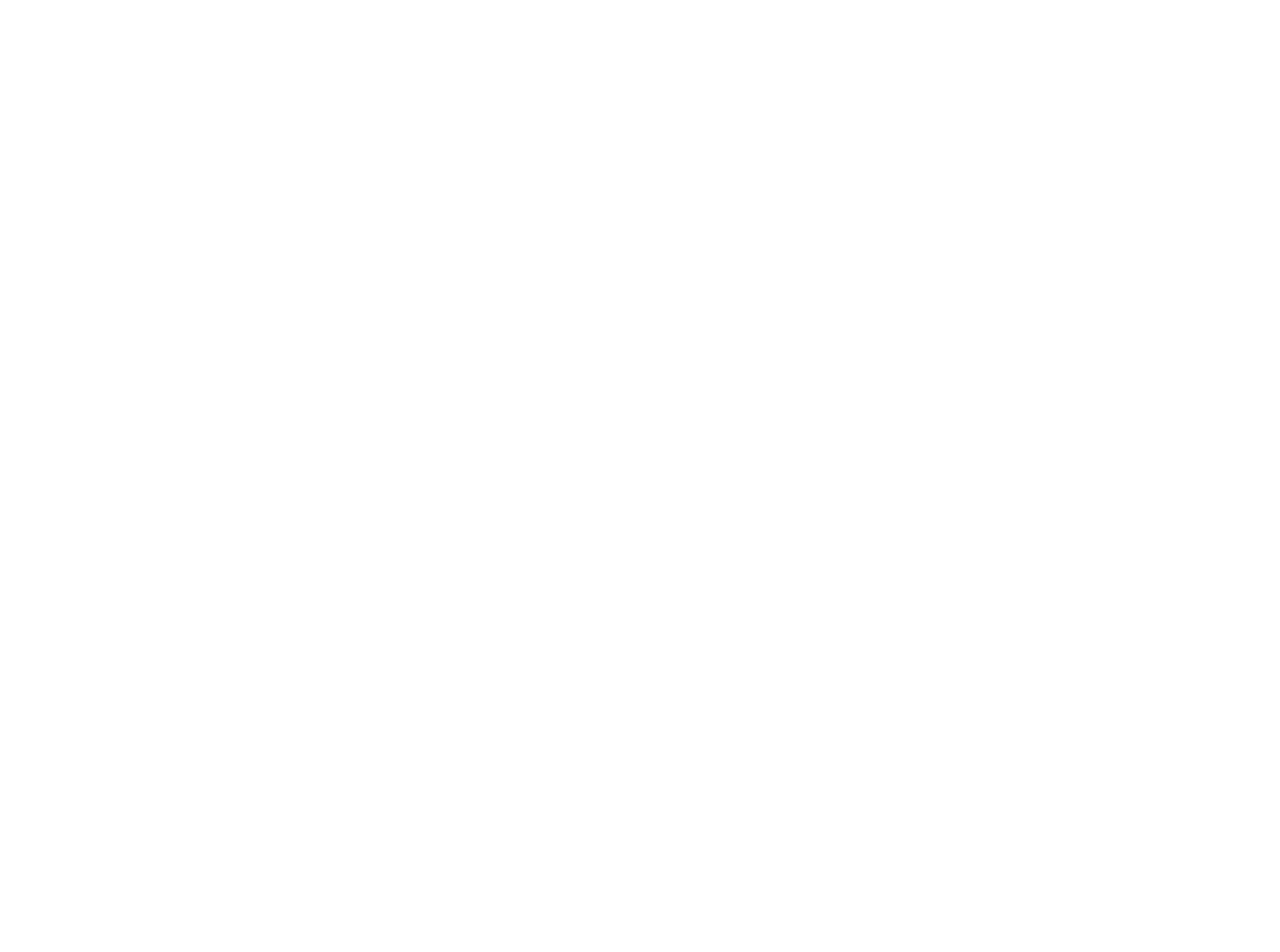
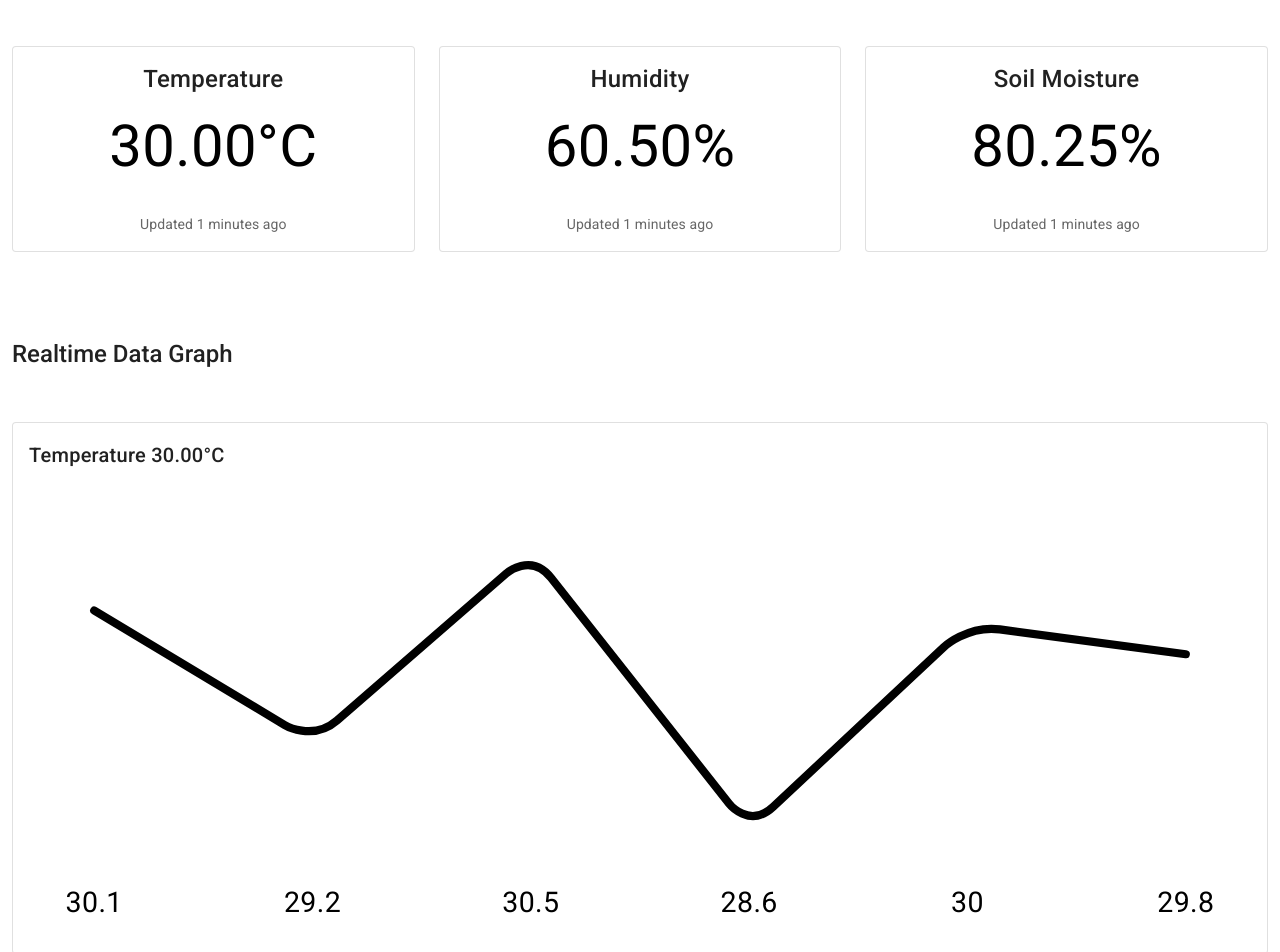
Before and after one commit to tomimandalap/smart-farm, a Vue app: page /monitoring in a window 1280 px wide. Shown: the part 960-1912 px from the top of the page. Before the commit the page ends 848 px from the top, so only its background shows below. Built offline with nearby package versions, Linux system fonts and the light colour scheme.

Commit message:
feat: monitoring realtime data & realtime data graph

```diff
--- a/src/assets/scss/globals.scss
+++ b/src/assets/scss/globals.scss
@@ -32,6 +32,9 @@
 .f-title {
   font-size: 42px;
 }
+.f-card-text {
+  font-size: 58px;
+}
 .cursor {
   cursor: pointer;
 }
--- a/src/router/index.js
+++ b/src/router/index.js
@@ -33,19 +33,20 @@
   routes,
 })
 
-// router.beforeEach((to, from, next) => {
-//   window.scrollTo(0, 0)
-//   if (to.name) {
-//     if (window.navigator.onLine) {
-//       return next('/timeout')
-//       // router.push('/timeout').catch(() => {})
-//     } else {
-//       return next()
-//     }
-//   } else {
-//     return next()
-//   }
-// })
+router.beforeEach((to, from, next) => {
+  window.scrollTo(0, 0)
+  if (to.name) {
+    return next()
+    // if (window.navigator.onLine) {
+    //   return next('/timeout')
+    //   // router.push('/timeout').catch(() => {})
+    // } else {
+    //   return next()
+    // }
+  } else {
+    return next()
+  }
+})
 
 const DEFAULT_TITLE = 'Smart Farm'
 router.afterEach(to => {
--- a/src/views/Monitoring.vue
+++ b/src/views/Monitoring.vue
@@ -1,16 +1,109 @@
 <template>
   <div>
     <Jumbotron :title="title" :powerby="powerby" />
+
+    <section class="realtime">
+      <v-container fluid>
+        <h2 class="font-weight-medium" style="margin-top: 70px">
+          Realtime Data
+        </h2>
+        <v-row>
+          <v-col lg="4" md="4" sm="12" cols="12">
+            <v-card elevation="0" outlined class="mt-10 text-center">
+              <v-card-title class="d-block mx-auto f-xl">
+                Temperature
+              </v-card-title>
+              <v-card-text class="f-card-text my-6 black--text">
+                30.00&deg;C
+              </v-card-text>
+              <v-card-subtitle>Updated 1 minutes ago</v-card-subtitle>
+            </v-card>
+          </v-col>
+
+          <v-col lg="4" md="4" sm="12" cols="12">
+            <v-card elevation="0" outlined class="mt-10 text-center">
+              <v-card-title class="d-block mx-auto f-xl">
+                Humidity
+              </v-card-title>
+              <v-card-text class="f-card-text my-6 black--text">
+                60.50%
+              </v-card-text>
+              <v-card-subtitle>Updated 1 minutes ago</v-card-subtitle>
+            </v-card>
+          </v-col>
+
+          <v-col lg="4" md="4" sm="12" cols="12">
+            <v-card elevation="0" outlined class="mt-10 text-center">
+              <v-card-title class="d-block mx-auto f-xl">
+                Soil Moisture
+              </v-card-title>
+              <v-card-text class="f-card-text my-6 black--text">
+                80.25%
+              </v-card-text>
+              <v-card-subtitle>Updated 1 minutes ago</v-card-subtitle>
+            </v-card>
+          </v-col>
+        </v-row>
+      </v-container>
+    </section>
+
+    <section class="graph">
+      <v-container fluid>
+        <h2 class="font-weight-medium" style="margin: 60px 0 50px 0">
+          Realtime Data Graph
+        </h2>
+        <v-row>
+          <v-col
+            v-for="item in 3"
+            :key="item"
+            lg="12"
+            md="12"
+            sm="12"
+            cols="12"
+            class="mb-5"
+          >
+            <v-card elevation="0" outlined>
+              <v-card-title>Temperature 30.00&deg;C</v-card-title>
+              <v-card-text>
+                <v-sheet color="white">
+                  <v-sparkline
+                    :value="value"
+                    color="black"
+                    height="100"
+                    padding="16"
+                    line-width="2"
+                    stroke-linecap="round"
+                    smooth
+                  >
+                    <template v-slot:label="item">{{ item.value }}</template>
+                  </v-sparkline>
+                </v-sheet>
+              </v-card-text>
+            </v-card>
+          </v-col>
+        </v-row>
+      </v-container>
+    </section>
+
+    <Footer />
   </div>
 </template>
 <script>
 import Jumbotron from '@/components/Jumbotron'
+import Footer from '@/components/Footer'
 export default {
   name: 'Monitoring',
-  components: { Jumbotron },
+  components: { Jumbotron, Footer },
   data: () => ({
     title: 'Monitoring',
     powerby: 'Power by arduino and PCBWay',
+    value: [30.1, 29.2, 30.5, 28.6, 30.0, 29.8],
   }),
 }
 </script>
+<style lang="scss" scoped>
+.realtime,
+.graph {
+  background: #fff;
+}
+</style>
```
